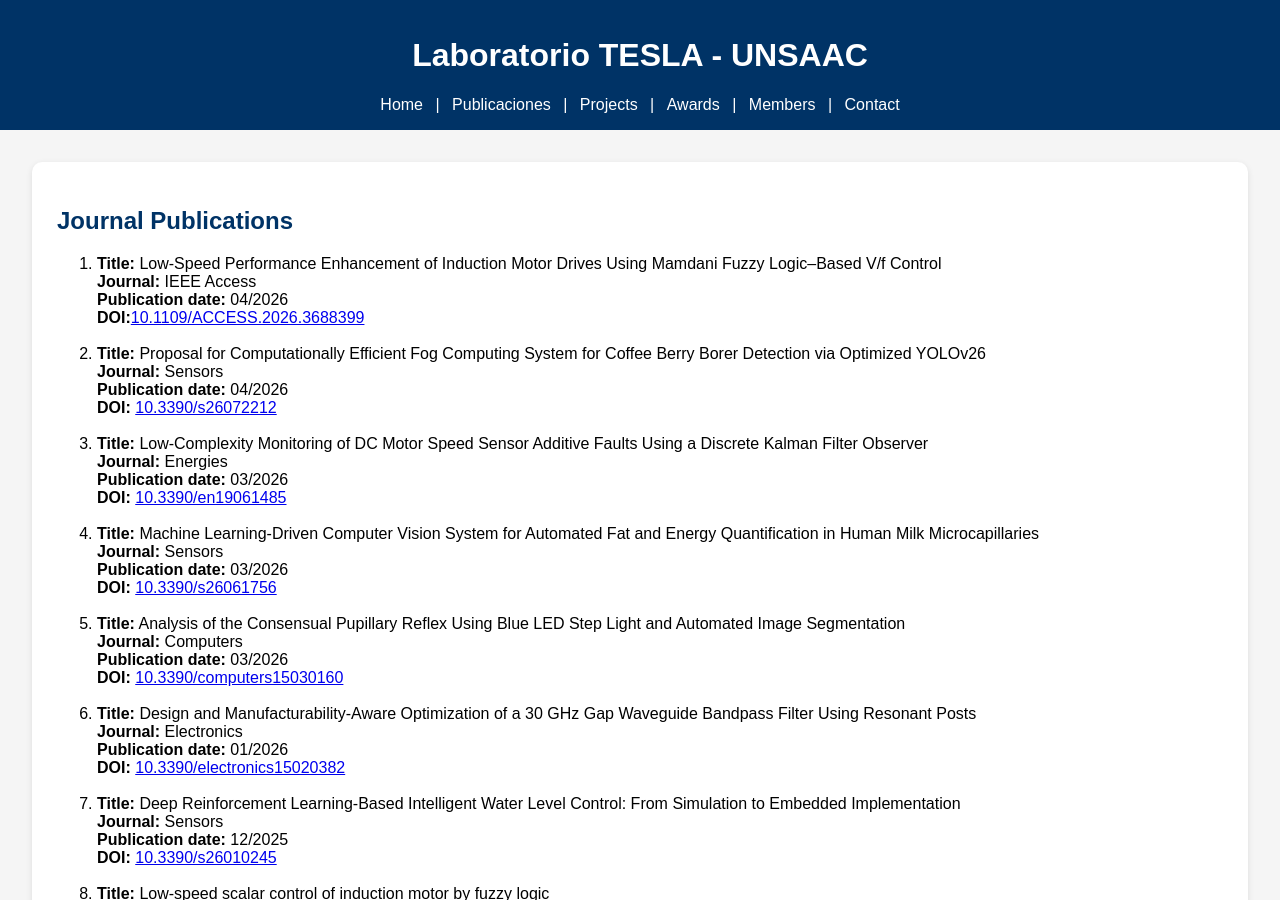
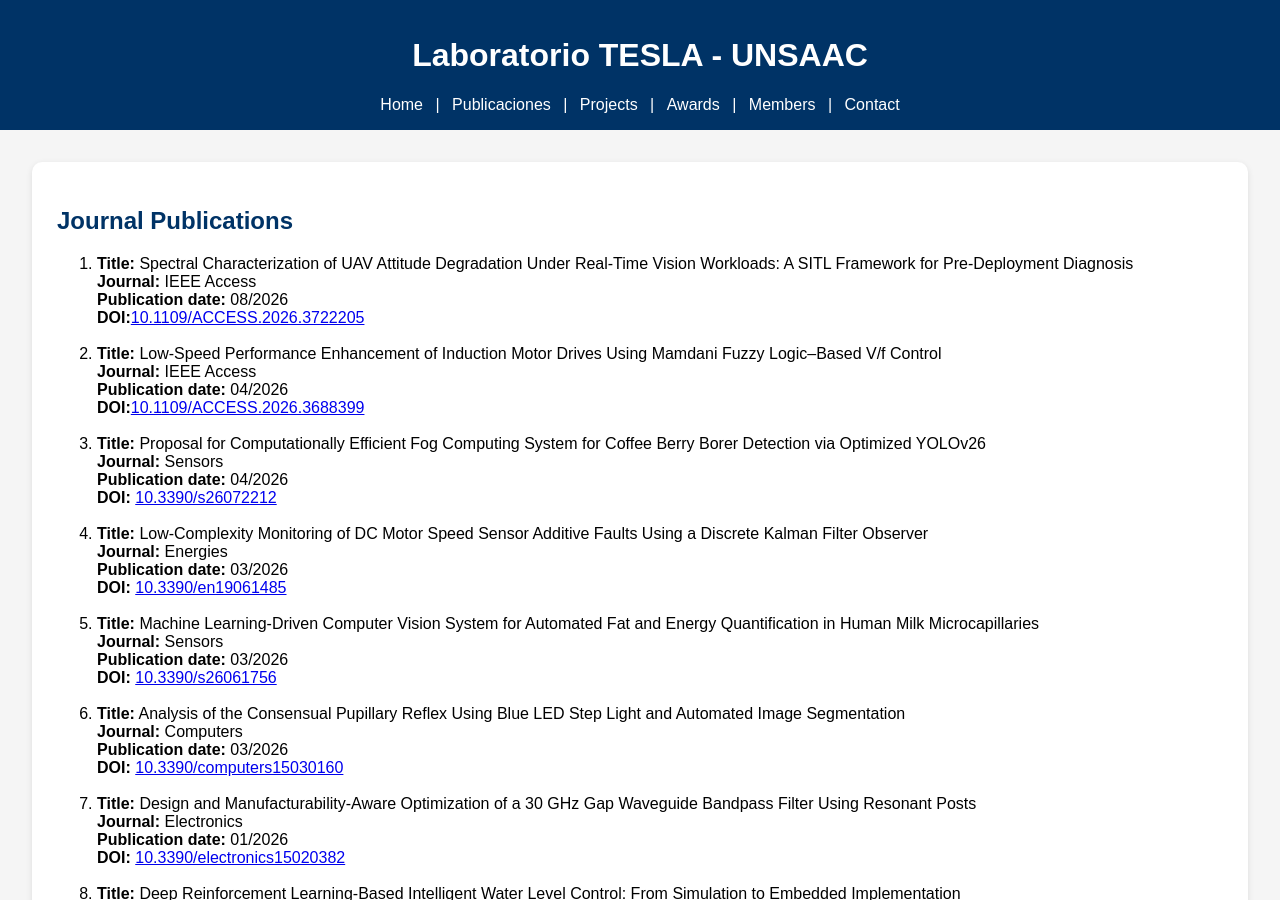
Before and after one commit to laboratoriotesla-unsaac/laboratoriotesla-unsaac.github.io, a Jekyll site: the page built from publications.html, in a window 1280 px wide and 900 px high. Built offline with Jekyll 4.4.1, drawn with Linux system fonts in a browser that asks for light colours.

Commit message:
Actualizar contenid

```diff
--- a/publications.html
+++ b/publications.html
@@ -7,6 +7,13 @@ title: Publicaciones Científicas
 
   <h1>Journal Publications</h1>
   <ol>
+    <li>
+      <strong>Title:</strong> Spectral Characterization of UAV Attitude Degradation Under Real-Time Vision Workloads: A SITL Framework for Pre-Deployment Diagnosis<br>
+        <strong>Journal:</strong> IEEE Access<br>
+        <strong>Publication date:</strong> 08/2026<br>
+        <strong>DOI:</strong><a href="https://doi.org/10.1109/ACCESS.2026.3722205" target="_blank">10.1109/ACCESS.2026.3722205</a>
+      </li>
+    <br>
     <li>
       <strong>Title:</strong> Low-Speed Performance Enhancement of Induction Motor Drives Using Mamdani Fuzzy Logic–Based V/f Control <br>
         <strong>Journal:</strong> IEEE Access<br>
```
